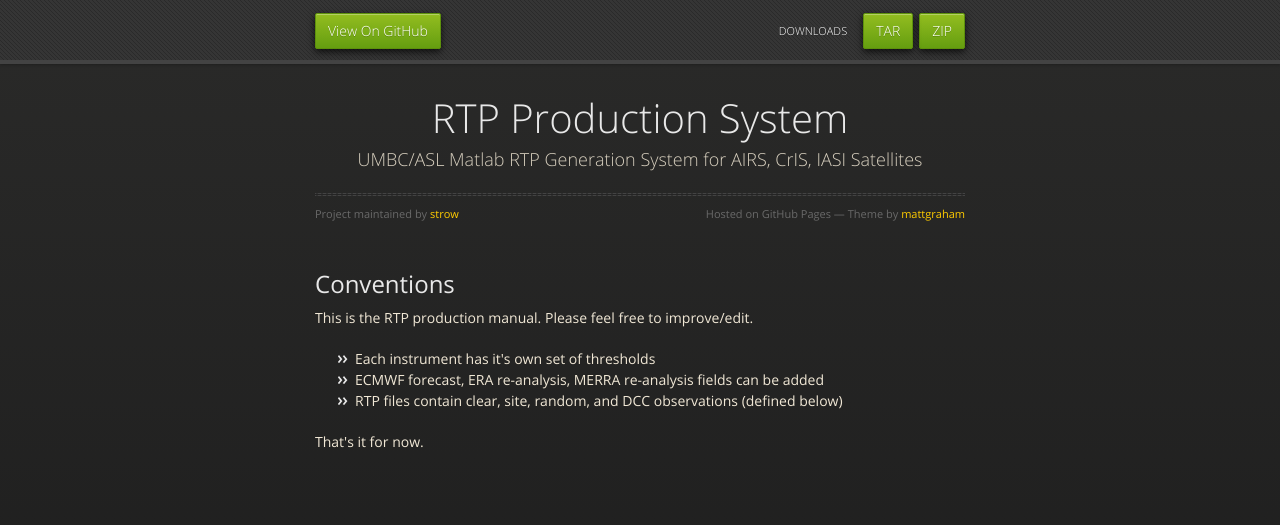
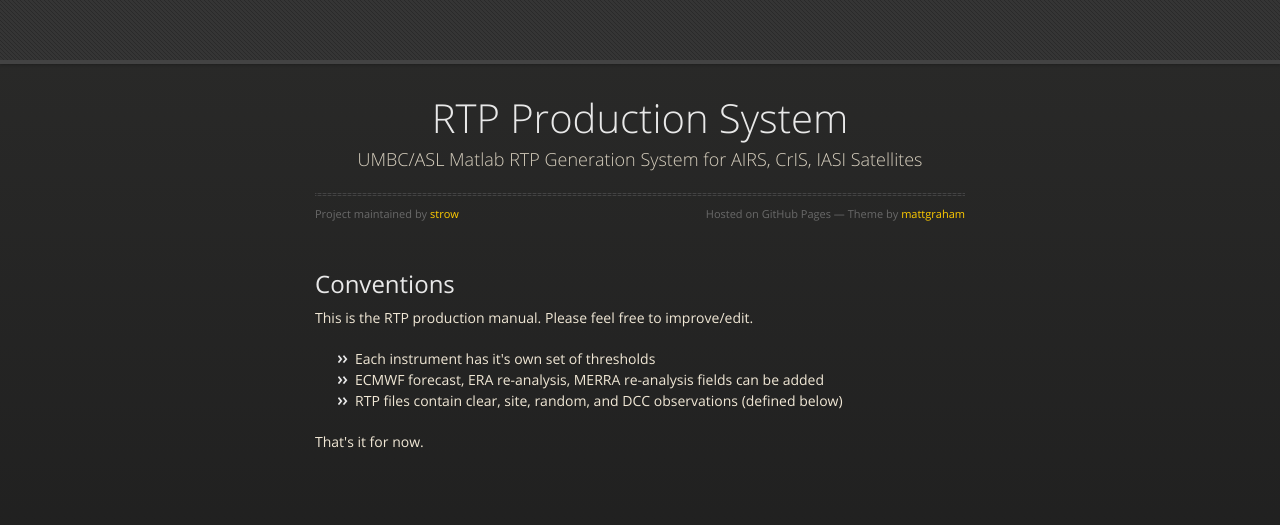
Before and after one commit to strow/rtp_prod, a plain HTML site: page index.html in a window 1280 px wide. Drawn offline with nearby package versions, Linux system fonts and the light colour scheme.

Commit message:
Remove download buttons

```diff
--- a/index.html
+++ b/index.html
@@ -19,12 +19,6 @@
   </head>
   <body>
       <div id="header">
-        <nav>
-          <li class="fork"><a href="https://github.com/strow/rtp_prod">View On GitHub</a></li>
-          <li class="downloads"><a href="https://github.com/strow/rtp_prod/zipball/master">ZIP</a></li>
-          <li class="downloads"><a href="https://github.com/strow/rtp_prod/tarball/master">TAR</a></li>
-          <li class="title">DOWNLOADS</li>
-        </nav>
       </div><!-- end header -->
 
     <div class="wrapper">
```
